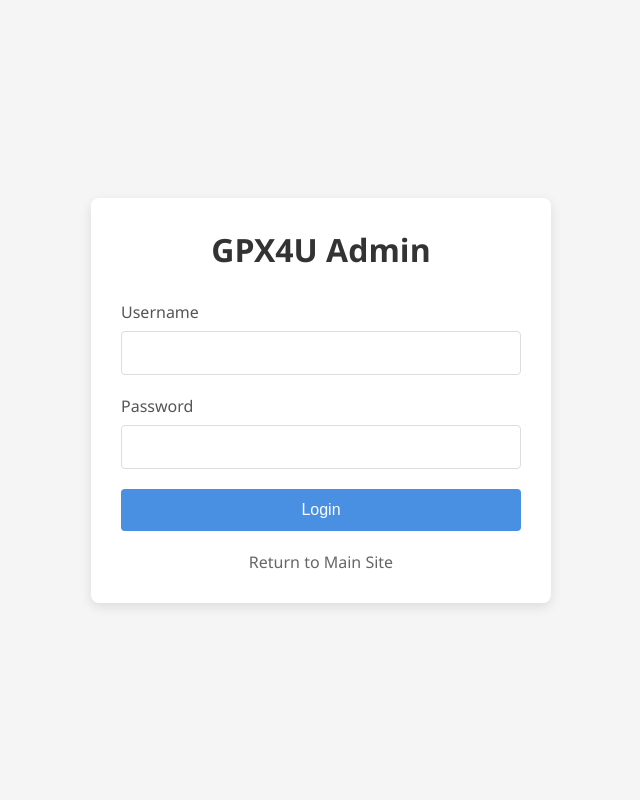
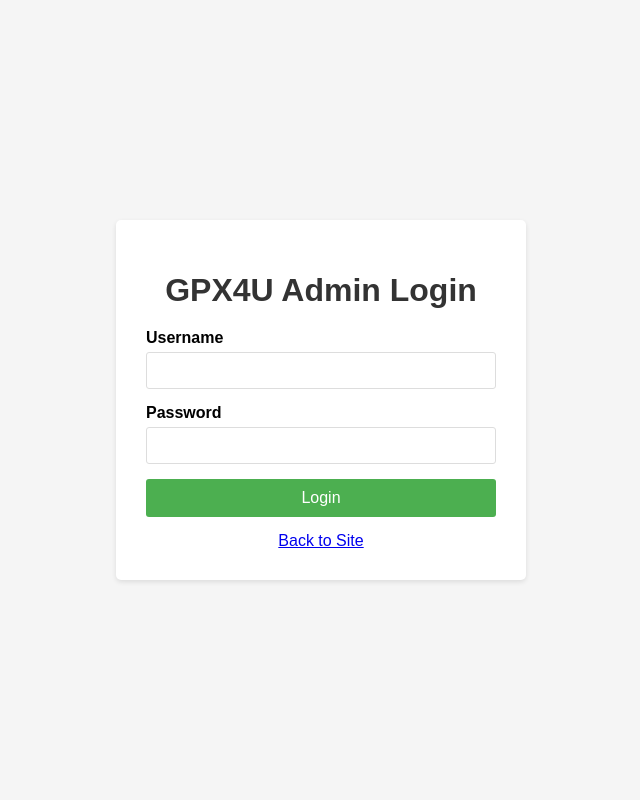
Before and after one commit to JohnDHoinville/gpx4u, a Flask app: page /admin/login in a window 1280 px wide. Shown: the whole page, without its empty margins (319-959 px from the left). Run offline with Flask 3, Linux system fonts and the light colour scheme.

```diff
--- a/backend/routes/admin.py
+++ b/backend/routes/admin.py
@@ -118,7 +118,7 @@ def get_users():
 @admin_required
 def reset_password(user_id):
     try:
-        data = request.json or request.form
+        data = request.json or {}
         new_password = data.get('new_password')
 
         if not new_password:
@@ -138,19 +138,25 @@ def reset_password(user_id):
         traceback.print_exc()
         return jsonify({'error': str(e)}), 500
 
-# Delete a user account
+# Delete a user account - Fixed to properly handle user deletion
 @admin_bp.route('/delete-user/<int:user_id>', methods=['POST', 'DELETE'])
 @admin_required
 def delete_user(user_id):
     try:
+        print(f"Admin attempting to delete user {user_id}")
+
         # Don't allow deleting admin account
         if user_id == 1:
+            print("Attempt to delete admin account denied")
             return jsonify({'error': 'Cannot delete admin account'}), 403
 
         # Delete the user
-        if db.delete_user(user_id):
+        success = db.delete_user(user_id)
+        if success:
+            print(f"User {user_id} successfully deleted by admin")
             return jsonify({'success': True, 'message': f'User {user_id} deleted successfully'})
         else:
+            print(f"Failed to delete user {user_id}")
             return jsonify({'error': f'Failed to delete user {user_id}'}), 500
     except Exception as e:
         print(f"Error deleting user: {str(e)}")
@@ -175,8 +181,10 @@ def get_all_users_with_data():
     try:
         # Try direct SQLite connection regardless of db.use_sqlalchemy
         print("Using direct SQLite connection to get users")
-        import sqlite3
-        with sqlite3.connect('runs.db') as conn:
+        db_path = os.environ.get('DATABASE_PATH', 'runs.db')
+        print(f"Using database at: {db_path}")
+
+        with sqlite3.connect(db_path) as conn:
             conn.row_factory = sqlite3.Row
             cursor = conn.cursor()
 
--- a/backend/server.py
+++ b/backend/server.py
@@ -22,7 +22,25 @@ from json import JSONEncoder
 from routes.auth import auth_bp
 from routes.runs import runs_bp
 from routes.profile import profile_bp
-from routes.admin import admin_bp
+
+# Import admin blueprint with error handling
+try:
+    from routes.admin import admin_bp
+    admin_blueprint_available = True
+    print("Successfully imported admin blueprint")
+except ImportError as e:
+    admin_blueprint_available = False
+    print(f"Error importing admin blueprint: {str(e)}")
+    # Create a minimal admin blueprint as a fallback
+    from flask import Blueprint
+    admin_bp = Blueprint('admin_bp', __name__, url_prefix='/admin')
+
+    @admin_bp.route('/')
+    def admin_home():
+        return jsonify({"error": "Admin module not properly loaded"}), 500
+
+    print("Created fallback admin blueprint")
+
 from config import config
 import sqlite3
 from sqlalchemy import select, func
--- a/backend/templates/admin_login.html
+++ b/backend/templates/admin_login.html
@@ -1,101 +1,93 @@
 <!DOCTYPE html>
-<html lang="en">
+<html>
 <head>
-    <meta charset="UTF-8">
-    <meta name="viewport" content="width=device-width, initial-scale=1.0">
-    <title>GPX4U Admin - Login</title>
+    <title>GPX4U Admin Login</title>
     <style>
         body {
-            font-family: 'Segoe UI', Tahoma, Geneva, Verdana, sans-serif;
-            background-color: #f5f5f5;
+            font-family: Arial, sans-serif;
             margin: 0;
             padding: 0;
             display: flex;
             justify-content: center;
             align-items: center;
             height: 100vh;
+            background-color: #f5f5f5;
         }
         .login-container {
             background-color: white;
-            border-radius: 8px;
-            box-shadow: 0 4px 12px rgba(0, 0, 0, 0.1);
             padding: 30px;
-            width: 400px;
-            max-width: 90%;
+            border-radius: 5px;
+            box-shadow: 0 2px 5px rgba(0,0,0,0.1);
+            width: 350px;
         }
         h1 {
+            text-align: center;
             color: #333;
-            margin-top: 0;
-            text-align: center;
-            margin-bottom: 30px;
+            margin-bottom: 20px;
         }
         .form-group {
-            margin-bottom: 20px;
+            margin-bottom: 15px;
         }
         label {
             display: block;
-            margin-bottom: 8px;
-            font-weight: 500;
-            color: #555;
+            margin-bottom: 5px;
+            font-weight: bold;
         }
-        input[type="text"],
-        input[type="password"] {
+        input {
             width: 100%;
-            padding: 12px;
+            padding: 10px;
             border: 1px solid #ddd;
-            border-radius: 4px;
-            font-size: 16px;
+            border-radius: 3px;
             box-sizing: border-box;
         }
         button {
-            background-color: #4a90e2;
+            background-color: #4CAF50;
             color: white;
             border: none;
-            border-radius: 4px;
-            padding: 12px 20px;
-            font-size: 16px;
+            padding: 10px 15px;
+            border-radius: 3px;
             cursor: pointer;
             width: 100%;
-            transition: background-color 0.3s;
+            font-size: 16px;
         }
         button:hover {
-            background-color: #3a7bc8;
+            background-color: #45a049;
         }
-        .error-message {
-            color: #e74c3c;
-            margin-top: 20px;
-            text-align: center;
+        .error {
+            color: red;
+            margin-bottom: 15px;
         }
         .back-link {
-            display: block;
             text-align: center;
-            margin-top: 20px;
-            color: #666;
-            text-decoration: none;
-        }
-        .back-link:hover {
-            text-decoration: underline;
+            margin-top: 15px;
         }
     </style>
 </head>
 <body>
     <div class="login-container">
-        <h1>GPX4U Admin</h1>
-        <form action="/admin/login" method="post">
+        <h1>GPX4U Admin Login</h1>
+
+        {% if error %}
+        <div class="error">{{ error }}</div>
+        {% endif %}
+
+        <form method="post" action="/admin/login">
             <div class="form-group">
                 <label for="username">Username</label>
-                <input type="text" id="username" name="username" required autocomplete="off">
+                <input type="text" id="username" name="username" required>
             </div>
+
             <div class="form-group">
                 <label for="password">Password</label>
                 <input type="password" id="password" name="password" required>
             </div>
+
             <button type="submit">Login</button>
-            {% if error %}
-            <div class="error-message">{{ error }}</div>
-            {% endif %}
         </form>
-        <a href="/" class="back-link">Return to Main Site</a>
+
+        <div class="back-link">
+            <a href="/">Back to Site</a>
+        </div>
     </div>
 </body>
 </html>
```
Also changed, not shown: backend/app/database_adapter.py (+7 -2 lines).
